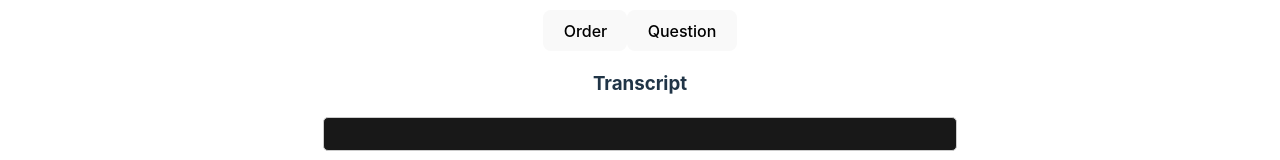
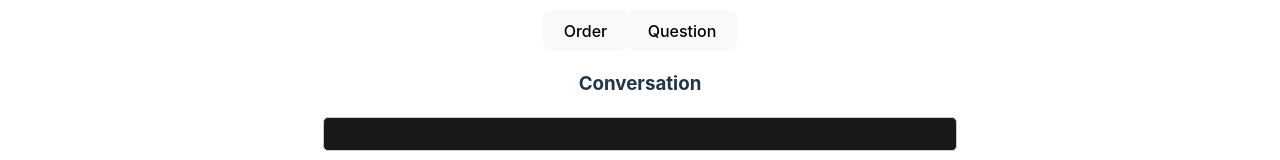
Before and after one commit to RSilvaVNorthNerds/WaiterAI, a Vue app in the folder client/: page / in a window 1280 px wide. Shown: the part 428-588 px from the top of the page. Built offline with nearby package versions, Linux system fonts and the light colour scheme; grey boxes are pictures that could not be loaded.

Commit message:
title change

```diff
--- a/client/src/components/Chat/components/Transcript.vue
+++ b/client/src/components/Chat/components/Transcript.vue
@@ -1,6 +1,6 @@
 <template>
   <div class="transcript">
-    <h3>Transcript</h3>
+    <h3>Conversation</h3>
     <div class="conversation-box">
       <div
         v-for="message in conversation"
```
